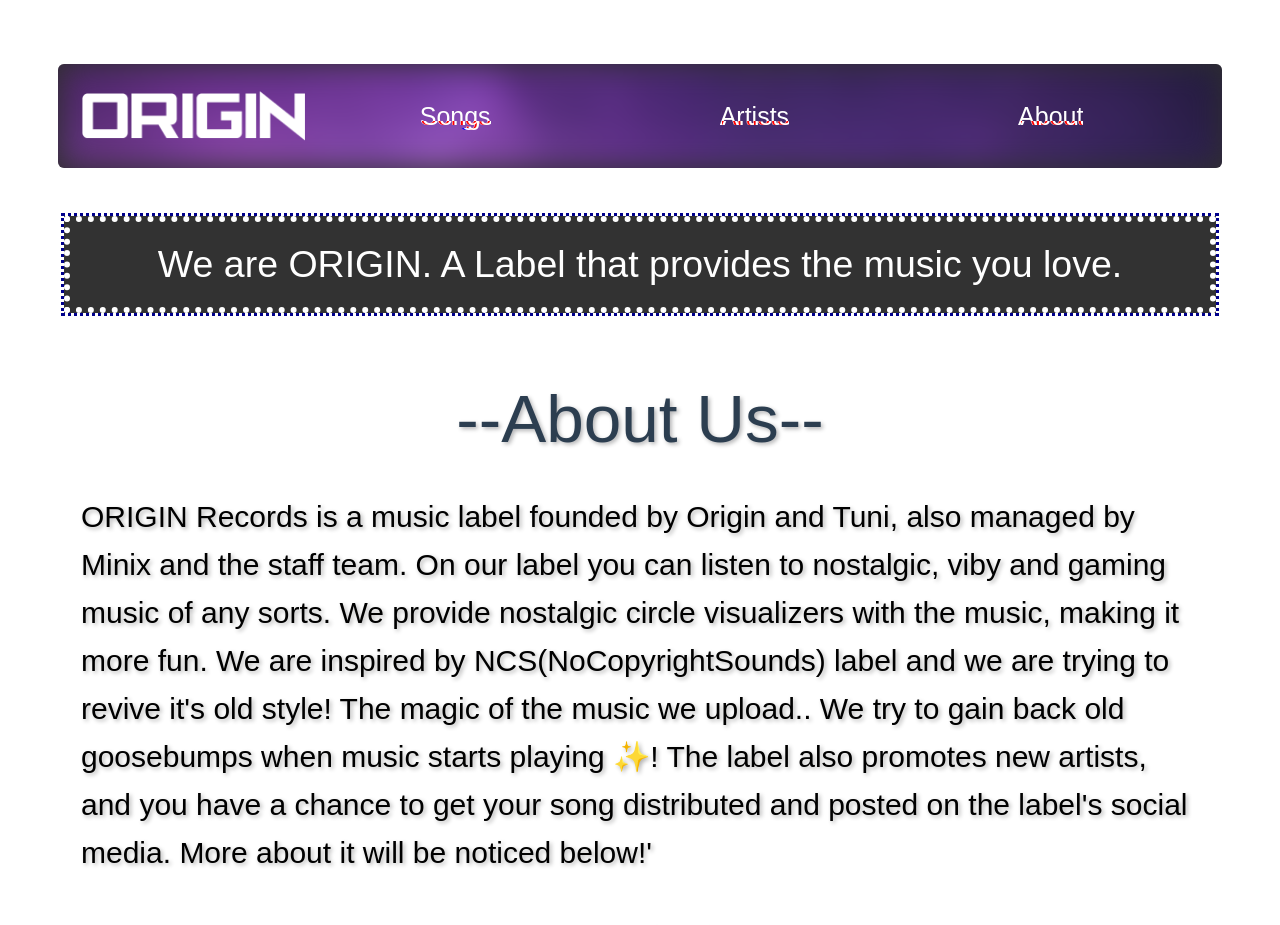
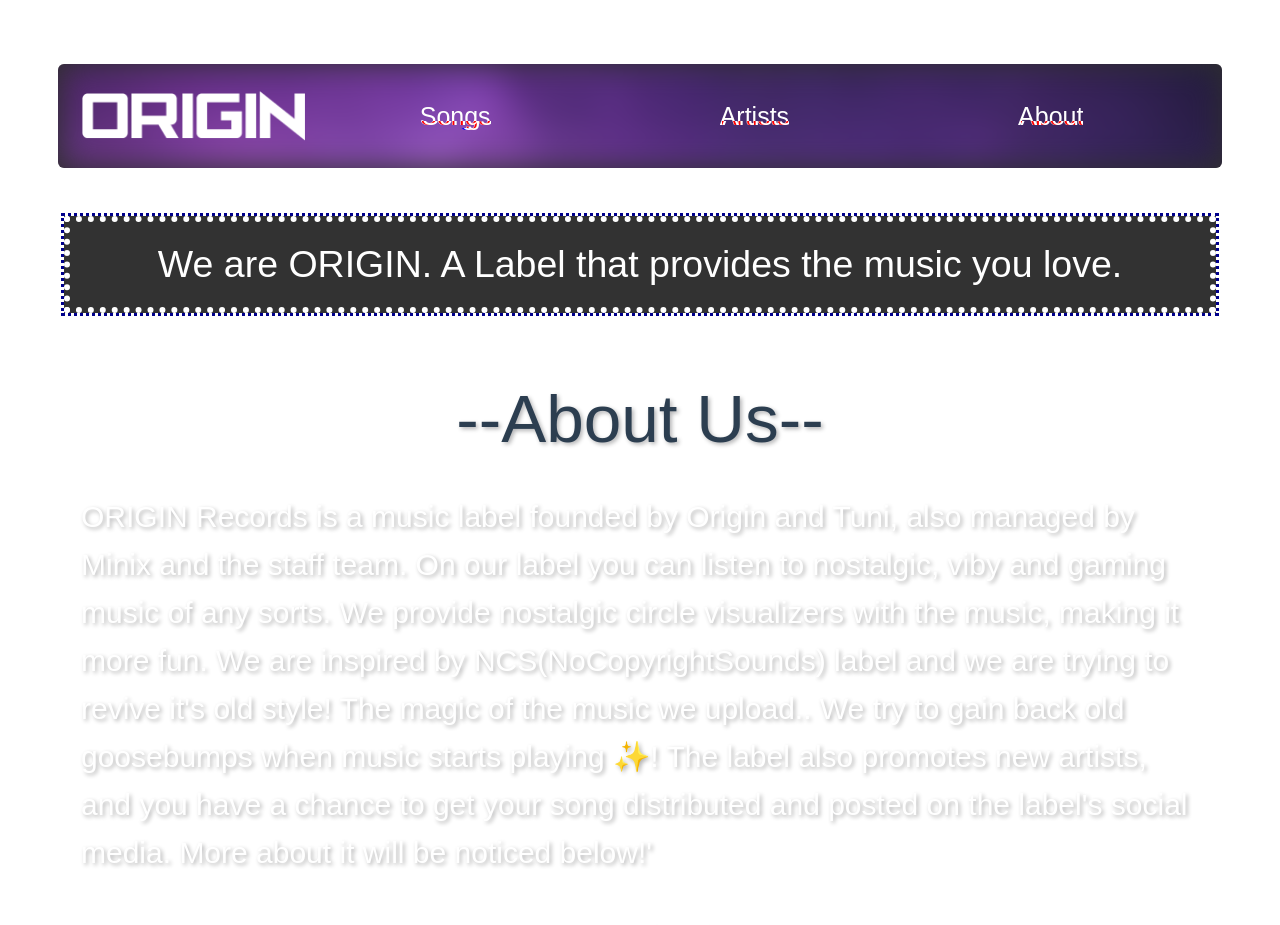
Before and after one commit to EnzoGarnierGulino/ORIGIN, a Vue app: page /about in a window 1280 px wide. Shown: the top 925 px of the page. Built offline with nearby package versions, Linux system fonts and the light colour scheme.

Commit message:
Fix unreadable text
Fixed unreadable text on about page due to the text being almost the same color as the background. (Changed text to white)

```diff
--- a/src/components/About.vue
+++ b/src/components/About.vue
@@ -144,7 +144,7 @@ export default {
     .paragraphtext {
         font-family: 'Arial';
         font-size: 2em;
-        color: #000000;
+        color: white;
         text-shadow: 2px 2px 4px rgba(0, 2, 5, 0.3);
         display: inline-block;
         margin: 17px;
```
